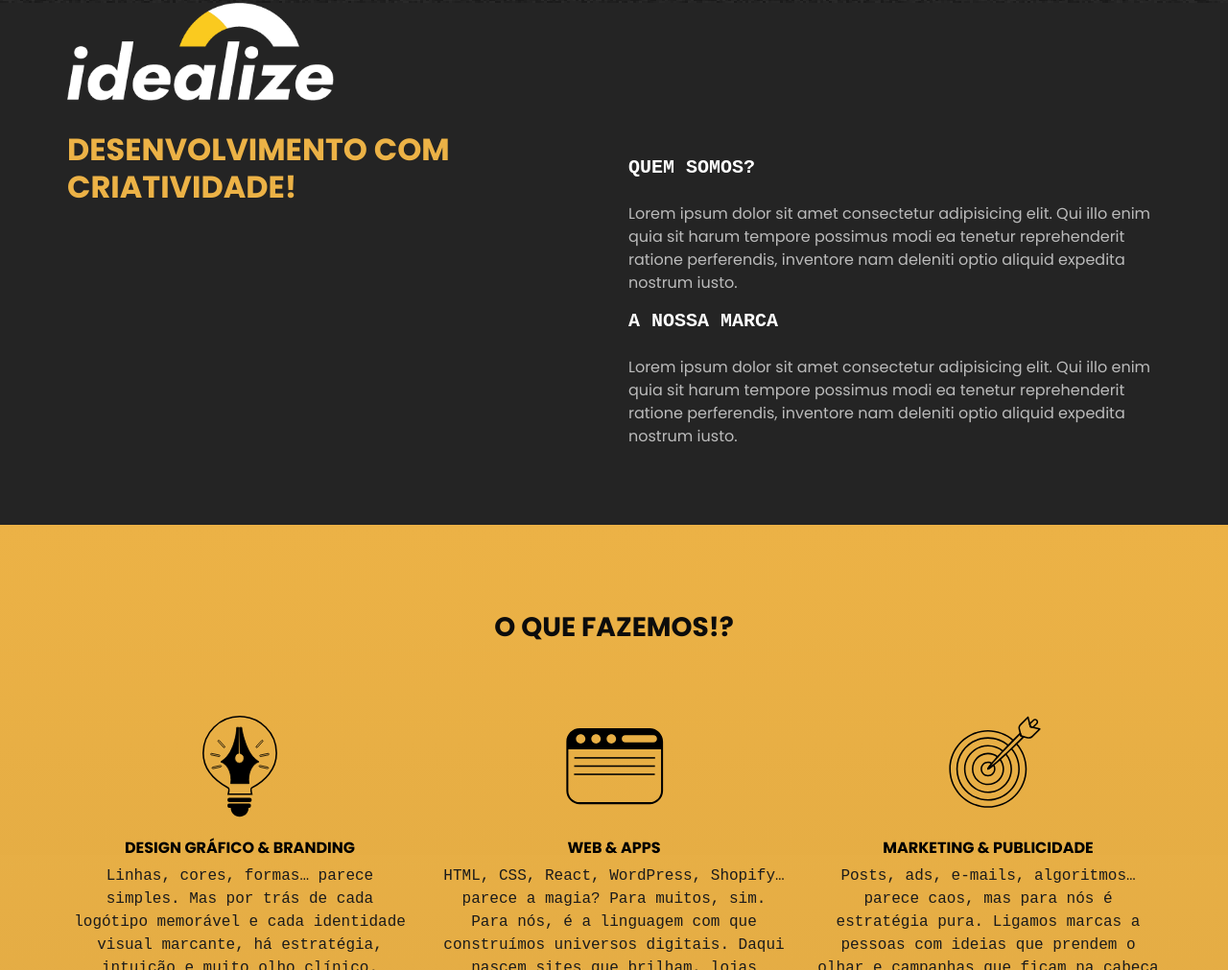
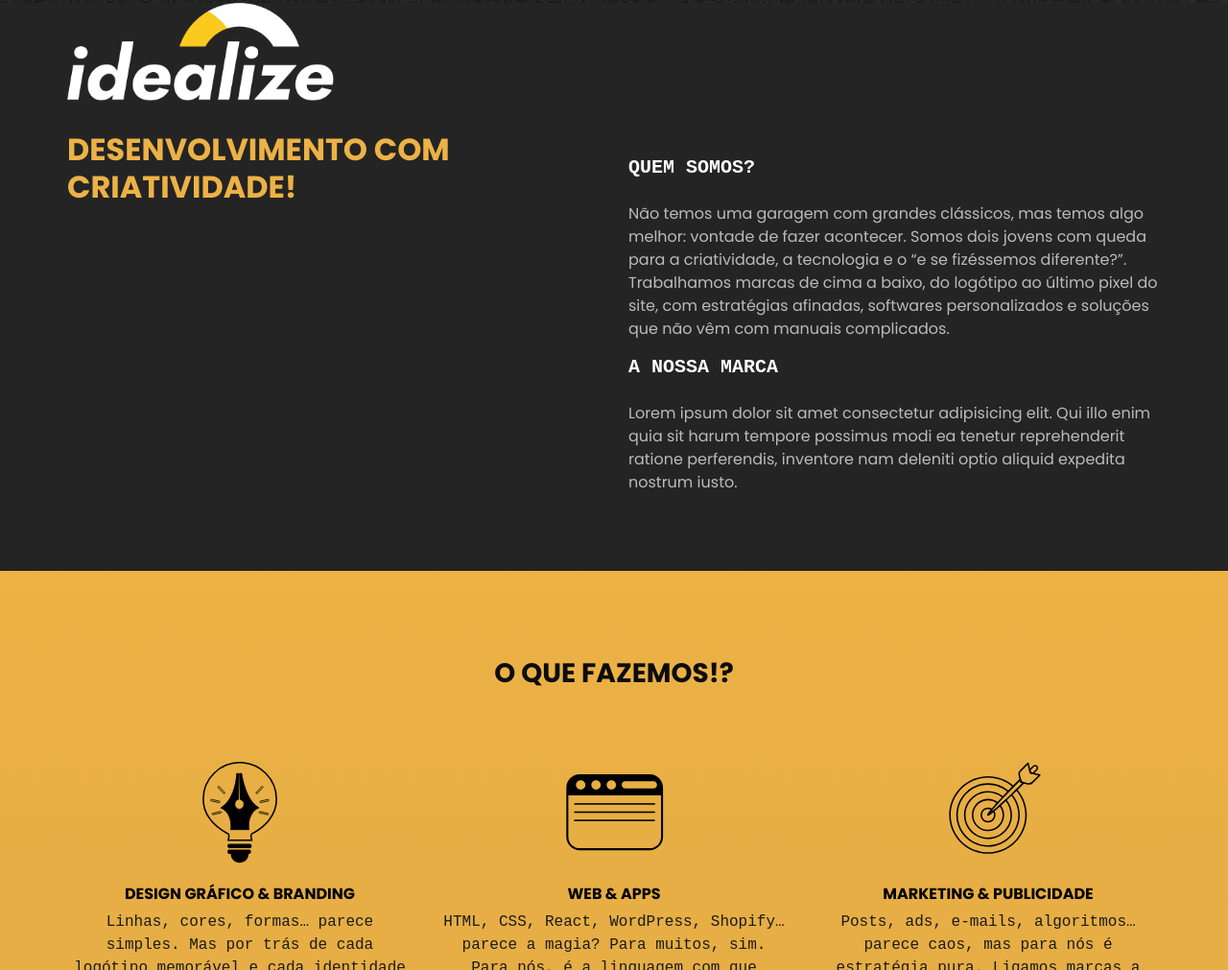
Before and after one commit to Cdmlopes2020/idealizestudio, a plain HTML site: page IdealizeStudio/index.html in a window 1280 px wide. Shown: the part 797-1808 px from the top of the page at 96% size. Drawn offline with Linux system fonts and the light colour scheme.

Commit message:
Update index.html

```diff
--- a/IdealizeStudio/index.html
+++ b/IdealizeStudio/index.html
@@ -100,9 +100,7 @@
       </div>
       <div class="col direita">
         <h3 class="format_text_1"> QUEM SOMOS?</h3>
-        <p class="format_text_2"> Lorem ipsum dolor sit amet consectetur adipisicing elit. Qui illo enim quia sit harum
-          tempore possimus modi ea tenetur reprehenderit ratione
-          perferendis, inventore nam deleniti optio aliquid expedita nostrum iusto.</p>
+        <p class="format_text_2"> Não temos uma garagem com grandes clássicos, mas temos algo melhor: vontade de fazer acontecer. Somos dois jovens com queda para a criatividade, a tecnologia e o “e se fizéssemos diferente?”. Trabalhamos marcas de cima a baixo, do logótipo ao último pixel do site, com estratégias afinadas, softwares personalizados e soluções que não vêm com manuais complicados.</p>
 
         <h3 class="format_text_1"> A NOSSA MARCA</h3>
         <p class="format_text_2"> Lorem ipsum dolor sit amet consectetur adipisicing elit. Qui illo enim quia sit harum
```
